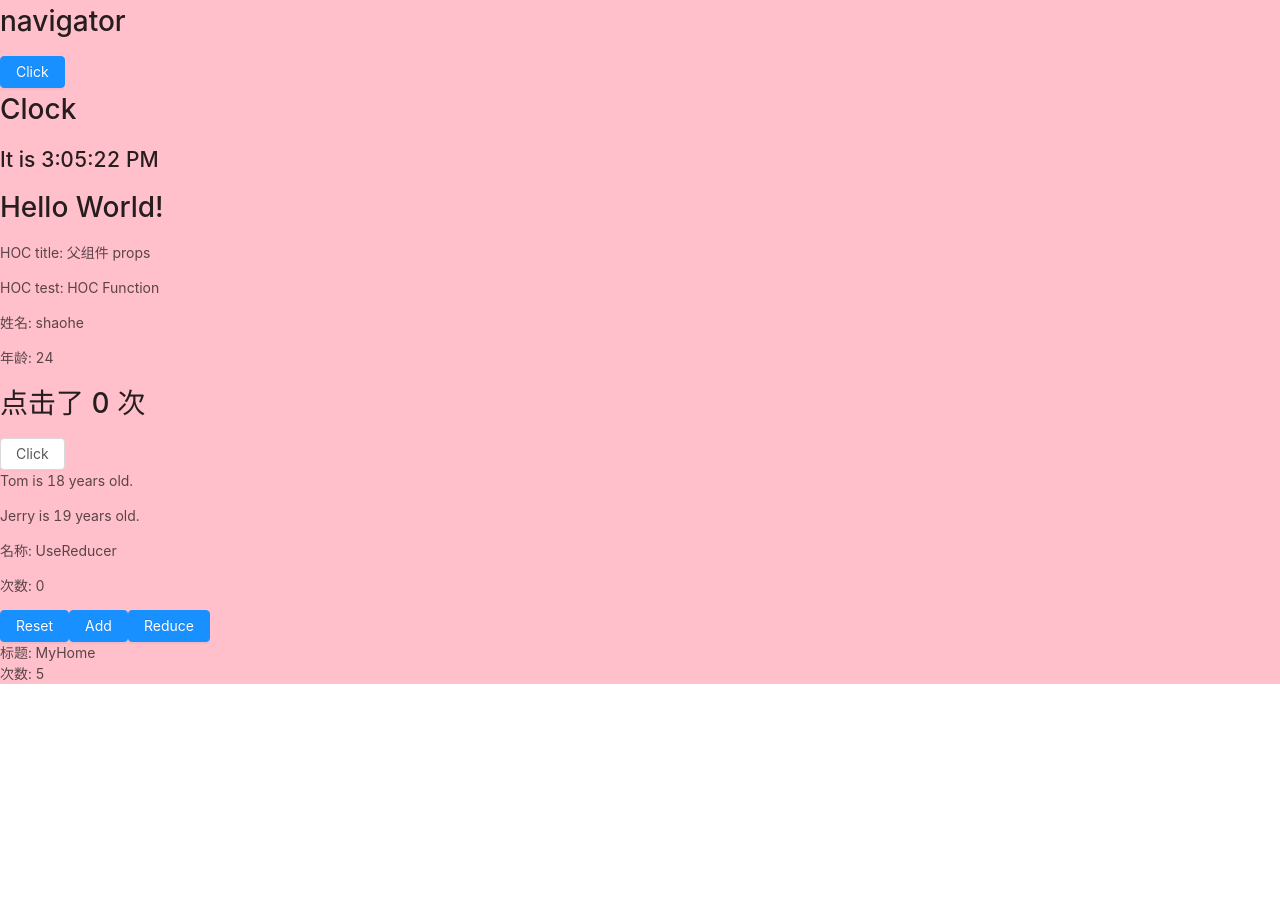
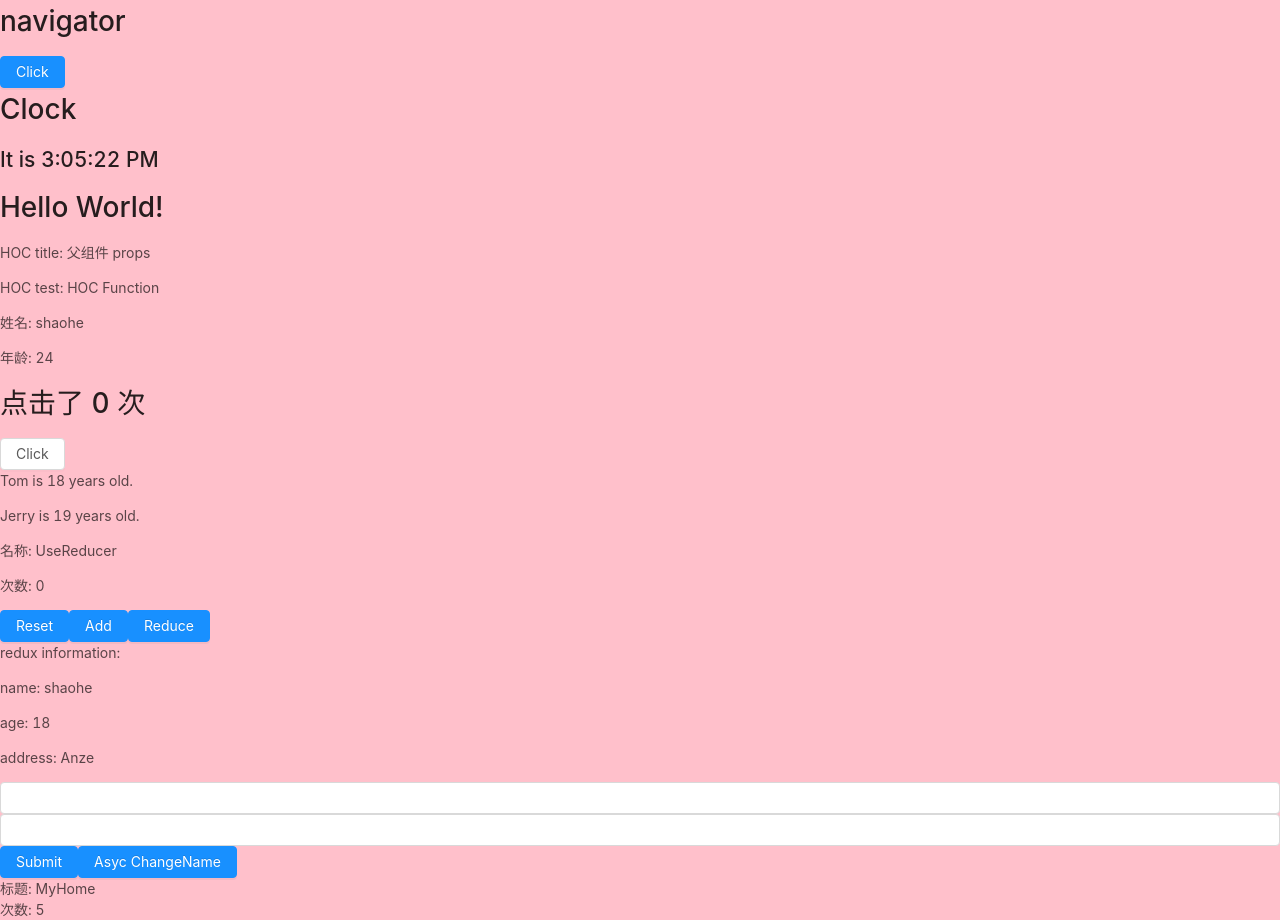
Before and after one commit to Nevermore12321/MyWeb, a React app in the folder client/: page / in a window 1280 px wide. Before the commit the page ends 800 px from the top, so only its background shows below. Built offline with nearby package versions, Linux system fonts and the light colour scheme.

Commit message:
study redux and react-react.

```diff
--- a/client/package.json
+++ b/client/package.json
@@ -51,6 +51,10 @@
     "react-app-polyfill": "^1.0.6",
     "react-dev-utils": "^10.2.1",
     "react-dom": "^16.13.1",
+    "react-redux": "^7.2.0",
+    "redux": "^4.0.5",
+    "redux-logger": "^3.0.6",
+    "redux-thunk": "^2.3.0",
     "resolve": "1.15.0",
     "resolve-url-loader": "3.1.1",
     "sass-loader": "8.0.2",
--- a/client/src/App.js
+++ b/client/src/App.js
@@ -7,6 +7,7 @@ import Context from './component/Context';
 import StateHook from './component/Hook';
 import UseReducer from './component/UseReducer';
 import './App.less'
+import ReduxComponent from './Store/ReduxComponent';
 
 export default class App extends React.PureComponent {
     render() {
@@ -21,6 +22,7 @@ export default class App extends React.PureComponent {
                 <Context />
                 <StateHook />
                 <UseReducer />
+                <ReduxComponent />
                 <Footer />
             </div>
         );
--- /dev/null
+++ b/client/src/Store/ReduxComponent.js
@@ -0,0 +1,84 @@
+import React, { useState } from 'react';
+import { connect } from 'react-redux';
+import PropTypes from 'prop-types';
+import { Input, Button } from 'antd';
+import { Actions } from './User.Redux';
+
+function ReduxComponent(props) {
+    const {
+        name, age, address, ChangeName, ChangeAge, ChangeAddress, AsycChangeName,
+    } = props;
+
+    const [ inputType, setInputType ] = useState(null);
+    const [ inputState, setInputState ] = useState(null);
+
+    const handleTypeChange = (e) => {
+        setInputType(e.target.value);
+    };
+
+    const handleContextChange = (e) => {
+        setInputState(e.target.value);
+    };
+
+    const handleClick = () => {
+        switch (inputType) {
+            case 'ModifyName':
+                ChangeName(inputState);
+                break;
+            case 'ModyfyAge':
+                ChangeAge(inputState);
+                break;
+            case 'ModifyAddress':
+                ChangeAddress(inputState);
+                break;
+            default:
+                break;
+        }
+    };
+
+    const handleAsycClick = () => {
+        AsycChangeName(inputState);
+    }
+
+    return (
+        <div>
+            <p>redux information:</p>
+            <p>name: { name } </p>
+            <p>age: { age } </p>
+            <p>address: { address } </p>
+            <Input value={ inputType } onChange={ handleTypeChange } />
+            <Input value={ inputState } onChange={ handleContextChange } />
+            <Button type="primary" onClick={ handleClick }>Submit</Button>
+            <Button type="primary" onClick={ handleAsycClick }>Asyc ChangeName</Button>
+        </div>
+    )
+}
+
+ReduxComponent.propTypes = {
+    name: PropTypes.string.isRequired,
+    age: PropTypes.number.isRequired,
+    address: PropTypes.string.isRequired,
+    ChangeName: PropTypes.func,
+    ChangeAge: PropTypes.func,
+    ChangeAddress: PropTypes.func,
+    AsycChangeName: PropTypes.func,
+};
+
+const mapStatetoProps = (state) => (
+    {
+        name: state.name,
+        age: state.age,
+        address: state.address,
+    }
+);
+
+const mapDispatchtoProps = (dispatch) => (
+    {
+        ChangeName: (...args) => dispatch(Actions.modifyName(...args)),
+        ChangeAge: (...args) => dispatch(Actions.modifyAge(...args)),
+        ChangeAddress: (...args) => dispatch(Actions.modifyAddress(...args)),
+        AsycChangeName: (...args) => setTimeout(() => dispatch(Actions.modifyName(...args)), 2000),
+    }
+);
+
+export default connect(mapStatetoProps, mapDispatchtoProps)(ReduxComponent);
--- /dev/null
+++ b/client/src/Store/User.Redux.js
@@ -0,0 +1,47 @@
+const Actions = {
+    modifyName: (name) => ({
+        type: 'ModifyName',
+        name,
+    }),
+    modifyAge: (age) => ({
+        type: 'ModifyAge',
+        age,
+    }),
+    modifyAddress: (address) => ({
+        type: 'ModifyAddress',
+        address,
+    }),
+};
+
+const UserState = {
+    name: 'shaohe',
+    age: 18,
+    address: 'Anze',
+};
+
+const UserReducer = (state = UserState, action) => {
+    switch (action.type) {
+        case 'ModifyName':
+            return {
+                ...state,
+                name: action.name,
+            }
+        case 'ModifyAge':
+            return {
+                ...state,
+                age: action.age,
+            };
+        case 'ModifyAddress':
+            return {
+                ...state,
+                address: action.address,
+            };
+        default:
+            return state;
+    }
+};
+
+export {
+    UserReducer,
+    Actions,
+};
--- a/client/src/index.js
+++ b/client/src/index.js
@@ -1,5 +1,17 @@
 import React from 'react';
 import ReactDom from 'react-dom';
+import { Provider } from 'react-redux'
+import { createStore, applyMiddleware } from 'redux';
+import thunk from 'redux-thunk';
+import logger from 'redux-logger';
+import { UserReducer } from './Store/User.Redux';
 import App from './App';
 
-ReactDom.render(<App />, document.getElementById('root'));
+const store = createStore(UserReducer, applyMiddleware(thunk, logger));
+
+ReactDom.render(
+    <Provider store={ store }>
+        <App />
+    </Provider>,
+    document.getElementById('root'),
+);
```
Also changed, not shown: 1 other file (tests, documents, lock files or other folders).
